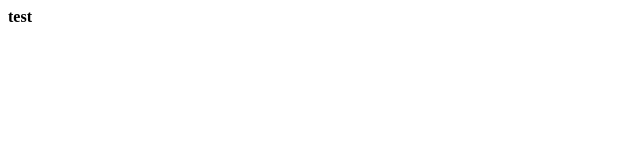
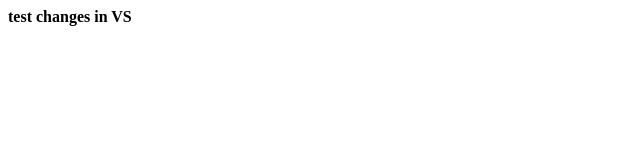
Before and after one commit to shankarthanu/Repo1, a plain HTML site: page testSolution/Index.html in a window 1280 px wide. Shown: the whole page, without its empty margins (0-640 px from the left). Drawn offline with Linux system fonts and the light colour scheme.

Commit message:
changes in VS

```diff
--- a/testSolution/Index.html
+++ b/testSolution/Index.html
@@ -6,6 +6,6 @@
     <title></title>
 </head>
 <body>
-    <B>test</B>
+    <B>test  changes in VS</B>
 </body>
 </html>
```
